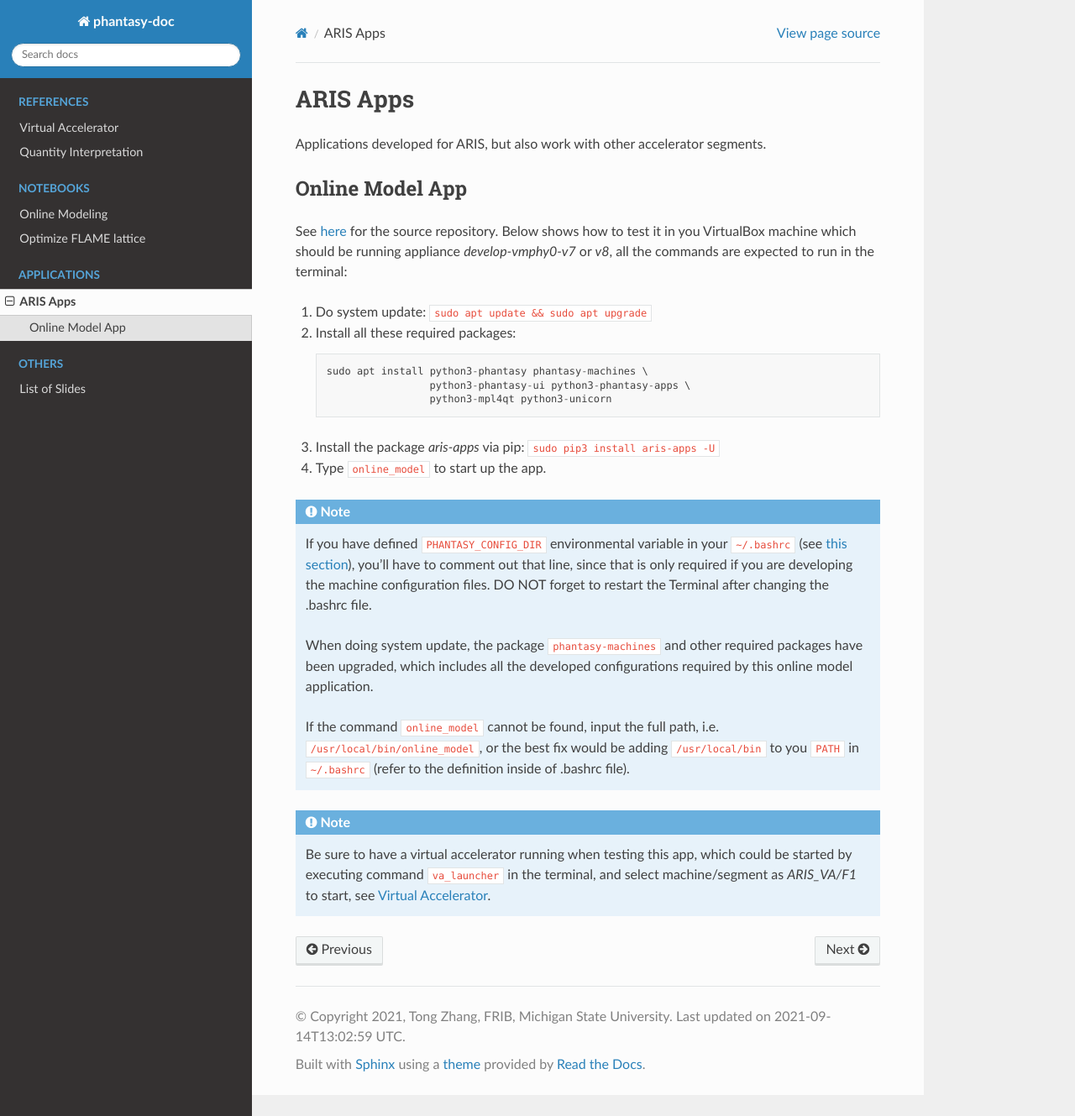
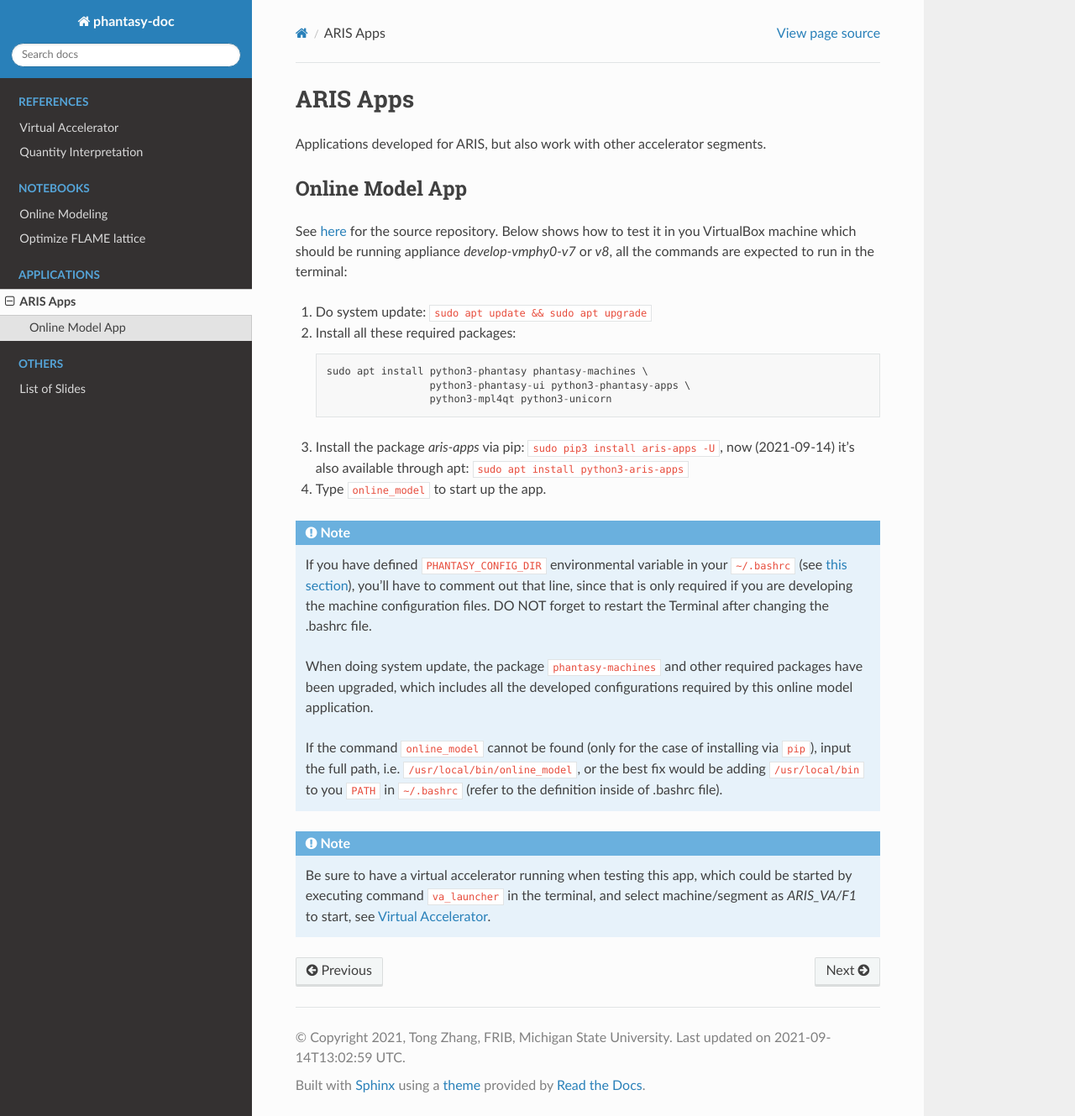
Before and after one commit to archman/phantasy-doc, a Sphinx documentation site: the page built from source/aris-apps.rst, in a window 1280 px wide and 1329 px high. Shown: the whole window at 84% size. Built offline with Sphinx 7.4.7 and the Read the Docs theme 2.0.0, drawn with Linux system fonts in a browser that asks for light colours.

Commit message:
REF: Update the page for aris-apps.

```diff
--- a/source/aris-apps.rst
+++ b/source/aris-apps.rst
@@ -7,7 +7,7 @@
 Online Model App
 ----------------
 
-See `here <https://gitlab.msu.edu/zhangto71/aris-va-ellipse>`_ for the source repository. Below shows how to test it in you VirtualBox machine which
+See `here <https://github.com/archman/aris-apps>`_ for the source repository. Below shows how to test it in you VirtualBox machine which
 should be running appliance *develop-vmphy0-v7* or *v8*, all the commands
 are expected to run in the terminal:
 
@@ -18,7 +18,7 @@
                      python3-phantasy-ui python3-phantasy-apps \
                      python3-mpl4qt python3-unicorn
 
-3. Install the package *aris-apps* via pip: ``sudo pip3 install aris-apps -U``
+3. Install the package *aris-apps* via pip: ``sudo pip3 install aris-apps -U``, now (2021-09-14) it's also available through apt: ``sudo apt install python3-aris-apps``
 4. Type ``online_model`` to start up the app.
 
 .. note::
@@ -33,7 +33,7 @@
    been upgraded, which includes all the developed configurations required by
    this online model application.
 
-   If the command ``online_model`` cannot be found, input the full path, i.e.
+   If the command ``online_model`` cannot be found (only for the case of installing via ``pip``), input the full path, i.e.
    ``/usr/local/bin/online_model``, or the best fix would be adding ``/usr/local/bin``
    to you ``PATH`` in ``~/.bashrc`` (refer to the definition inside of .bashrc file).
 
```
